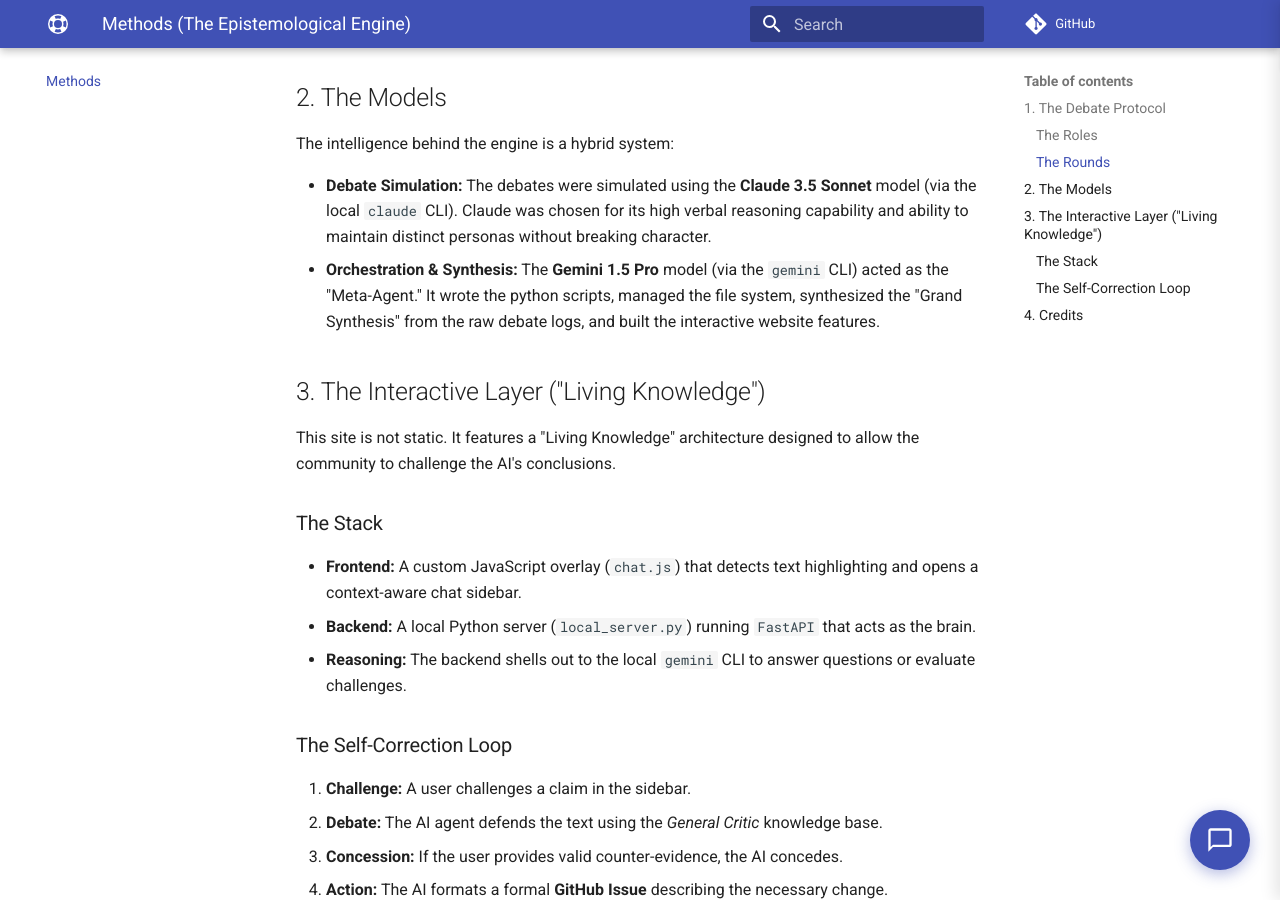
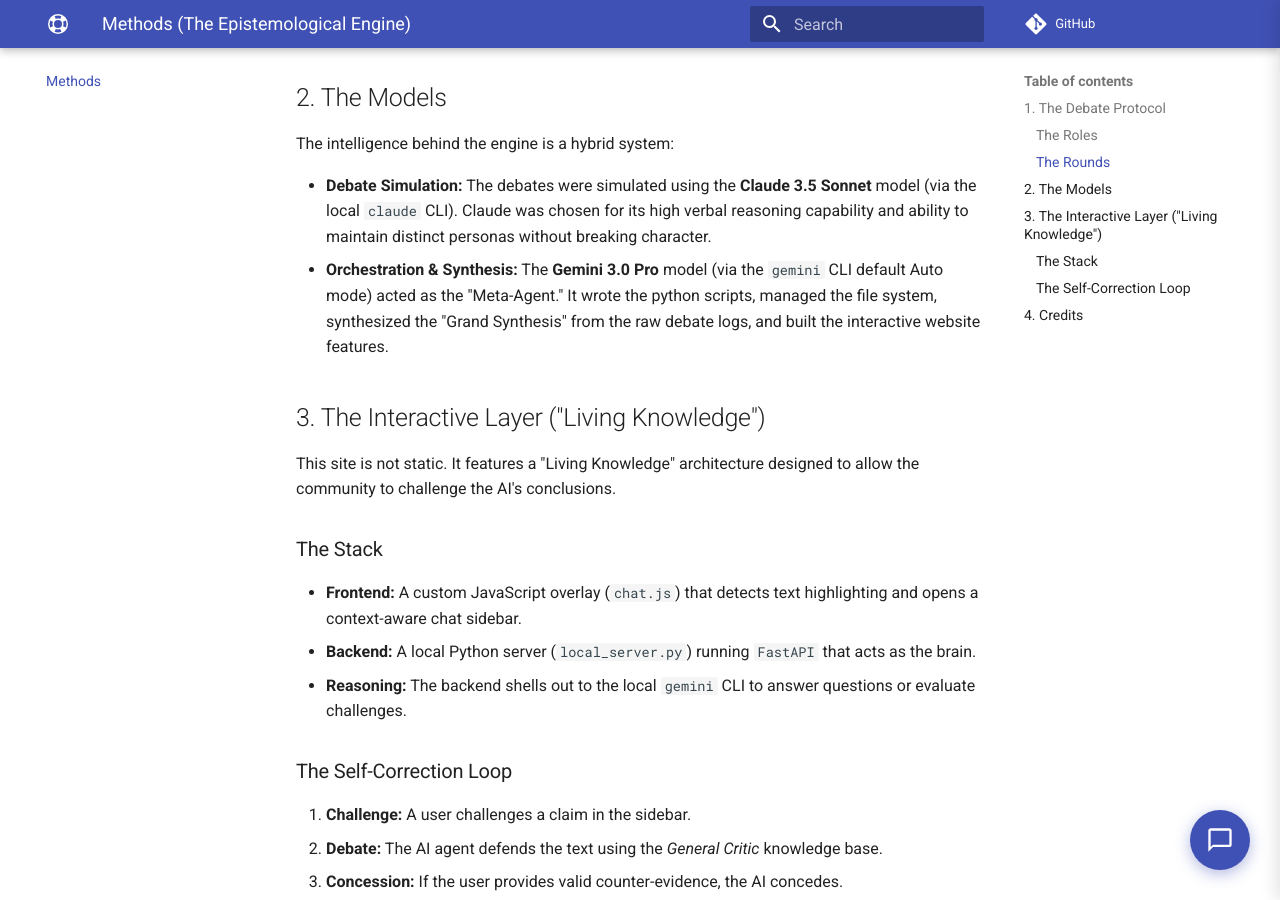
Before and after one commit to djgish485/project-lifespan, an MkDocs documentation site: the page built from docs/methods.md, in a window 1280 px wide and 900 px high, scrolled down 1236 px. Built offline with MkDocs 1.6.1 and Material for MkDocs 9.7.7, drawn with Linux system fonts in a browser that asks for light colours; comment, search, counter and statistics services are not loaded.

Commit message:
fix: Correct Gemini version in text body to 3.0 Pro

```diff
--- a/docs/methods.md
+++ b/docs/methods.md
@@ -38,7 +38,7 @@
 The intelligence behind the engine is a hybrid system:
 
 *   **Debate Simulation:** The debates were simulated using the **Claude 3.5 Sonnet** model (via the local `claude` CLI). Claude was chosen for its high verbal reasoning capability and ability to maintain distinct personas without breaking character.
-*   **Orchestration & Synthesis:** The **Gemini 1.5 Pro** model (via the `gemini` CLI) acted as the "Meta-Agent." It wrote the python scripts, managed the file system, synthesized the "Grand Synthesis" from the raw debate logs, and built the interactive website features.
+*   **Orchestration & Synthesis:** The **Gemini 3.0 Pro** model (via the `gemini` CLI default Auto mode) acted as the "Meta-Agent." It wrote the python scripts, managed the file system, synthesized the "Grand Synthesis" from the raw debate logs, and built the interactive website features.
 
 ## 3. The Interactive Layer ("Living Knowledge")
 
```
